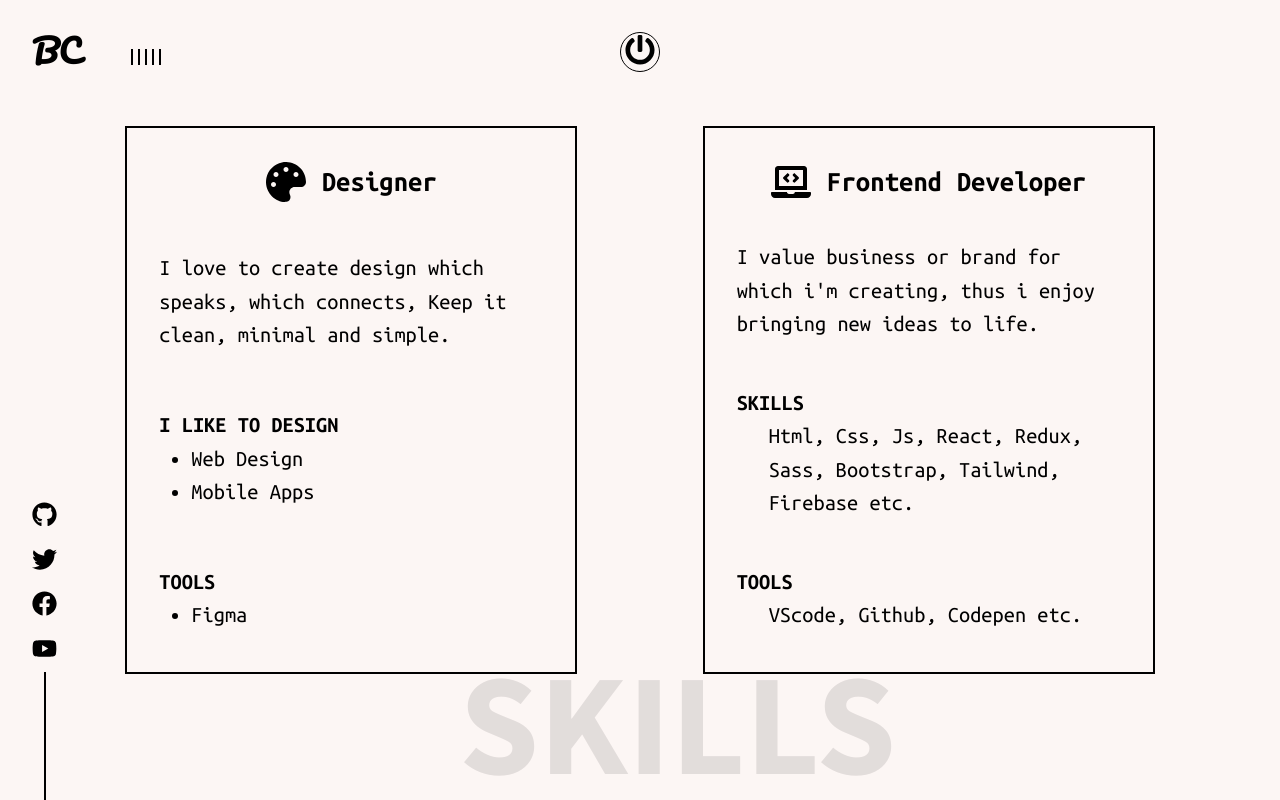
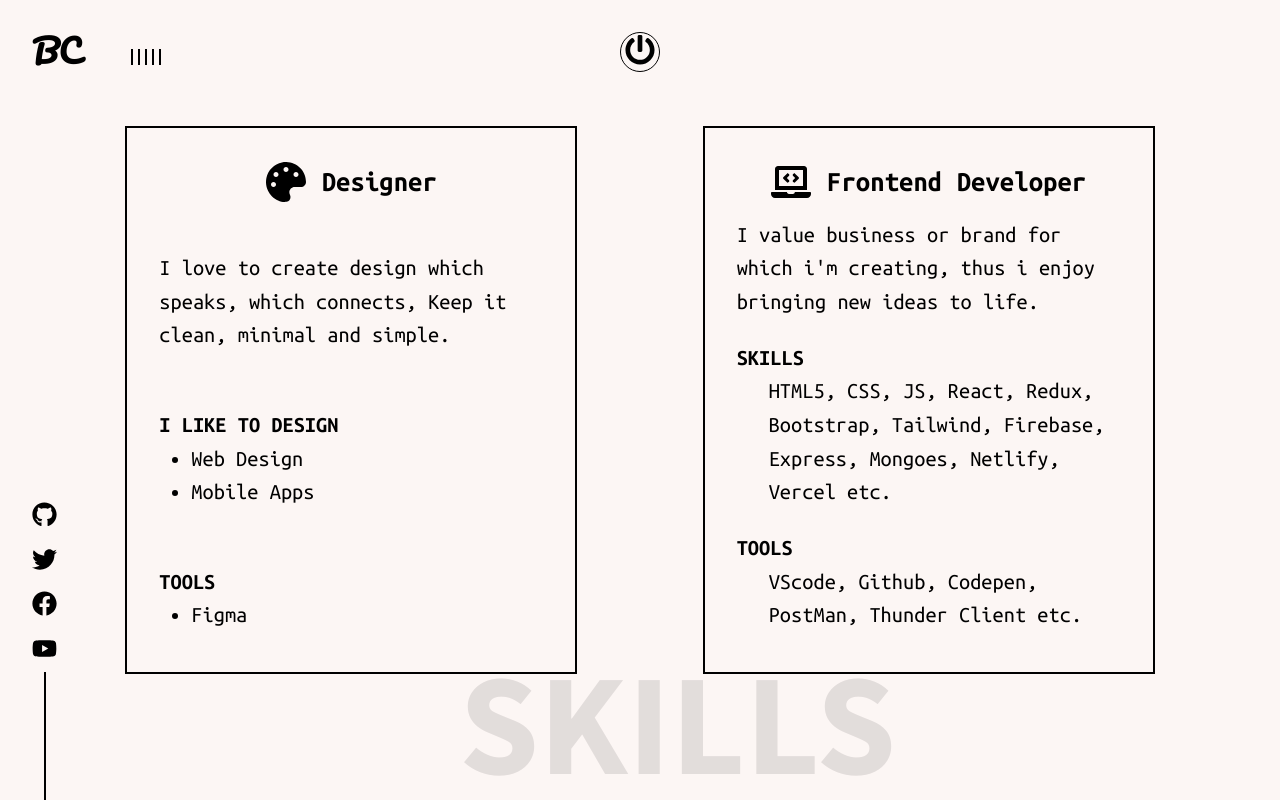
Before and after one commit to Estehsan198/Portfolio-in-React, a React (Create React App) app in the folder Portfolio-in-React/: page /skills in a window 1280 px wide. Built offline with nearby package versions, Linux system fonts and the light colour scheme.

Commit message:
Skill Change
Changes

```diff
--- a/Portfolio-in-React/src/components/MySkillsPage.js
+++ b/Portfolio-in-React/src/components/MySkillsPage.js
@@ -130,13 +130,13 @@ I value business or brand for which i'm creating, thus i enjoy bringing new idea
 <Description>
 <strong>Skills</strong>
 <p>
-Html, Css, Js, React, Redux, Sass, Bootstrap, Tailwind, Firebase etc.
+HTML5, CSS, JS, React, Redux, Bootstrap, Tailwind, Firebase, Express, Mongoes, Netlify, Vercel etc.
 </p>
 </Description>
 <Description>
 <strong>Tools</strong>
 <p>
-VScode, Github, Codepen etc.
+VScode, Github, Codepen, PostMan, Thunder Client etc.
 </p>
 </Description>
 
```
